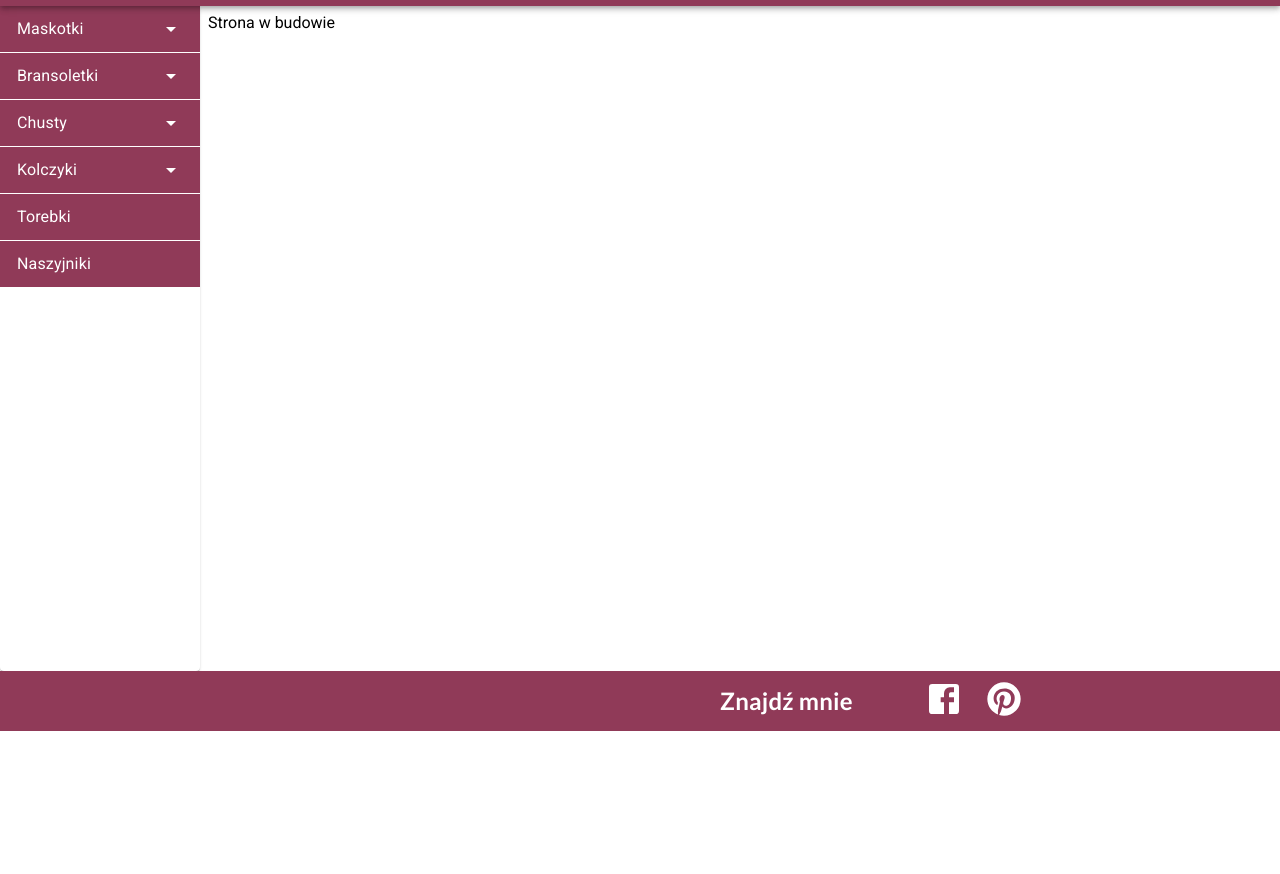
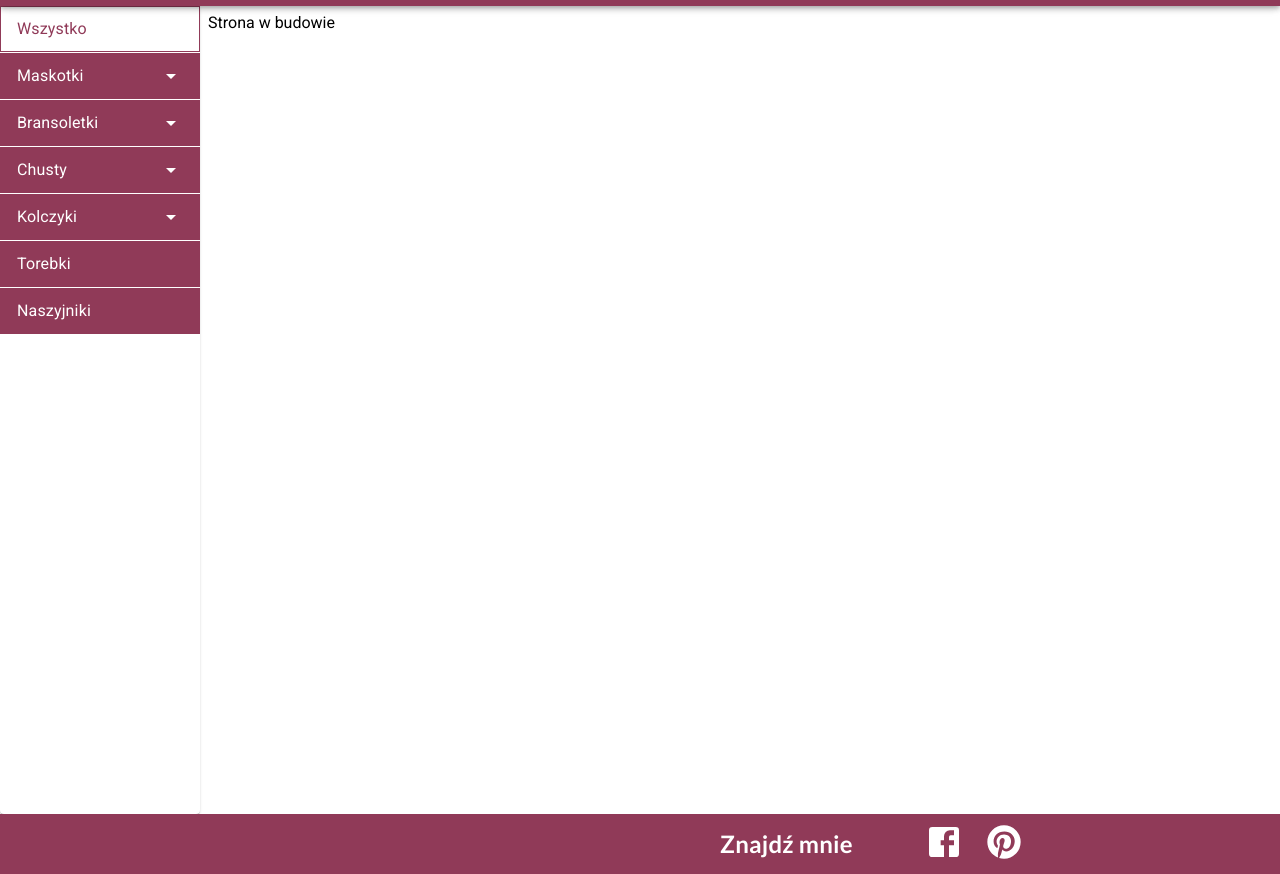
Before and after one commit to KrzysztofZiemski/paulahandmade, a Gatsby site: page /calendar in a window 1280 px wide. Shown: the part 69-943 px from the top of the page. Before the commit the page ends 800 px from the top, so only its background shows below. Built offline with nearby package versions, Linux system fonts and the light colour scheme; Gatsby itself is replaced by a stand-in of ours.

Commit message:
add menu item for all categories, fix sticky position menu left

```diff
--- a/src/components/LeftAndMobileNavigation/LeftAndMobileNavigation.tsx
+++ b/src/components/LeftAndMobileNavigation/LeftAndMobileNavigation.tsx
@@ -45,7 +45,7 @@ const useStyles = makeStyles(theme => ({
     [theme.breakpoints.up("md")]: {
       position: "sticky",
       overflow: "auto",
-      height: "calc(100vh - 80)",
+      height: "100vh",
       top: 0,
       paddingTop: 0,
     },
--- a/src/components/LeftAndMobileNavigation/helpers.ts
+++ b/src/components/LeftAndMobileNavigation/helpers.ts
@@ -2,7 +2,7 @@ import { UrlParams } from "helpers/UrlParams"
 import { NavItem } from "../../types/NavItem"
 import { Params } from "../../types/params"
 
-export const getCategoryParam = (params:UrlParams ) =>  params.get(Params.category)
+export const getCategoryParam = (params:UrlParams ) =>  params.get(Params.category) || ""
 
 
 export const subMenuIsOpen = ({
--- a/src/components/LeftAndMobileNavigation/navigationList.ts
+++ b/src/components/LeftAndMobileNavigation/navigationList.ts
@@ -2,6 +2,10 @@ import { NameOfCategory, SubCategoryBraceles, SubCategoryEarrings, SubCategoryMa
 import { NavItem } from "../../types/NavItem";
 
 export const navigationList:NavItem[] = [
+  {
+    label:"Wszystko",
+    filter:NameOfCategory.all
+  },
  {
    label:"Maskotki",
    filter:NameOfCategory.mascots_category,
--- a/src/types/datoCmsCategoryProduct.ts
+++ b/src/types/datoCmsCategoryProduct.ts
@@ -27,7 +27,8 @@ export enum NameOfCategory{
     earrings_category = "kolczyki   ",
     mascots_category = "maskotki",
     necklaces_category = "naszyjniki",
-    handbags_category = "torebki"
+    handbags_category = "torebki",
+    all = ""
 }
 
 
```
